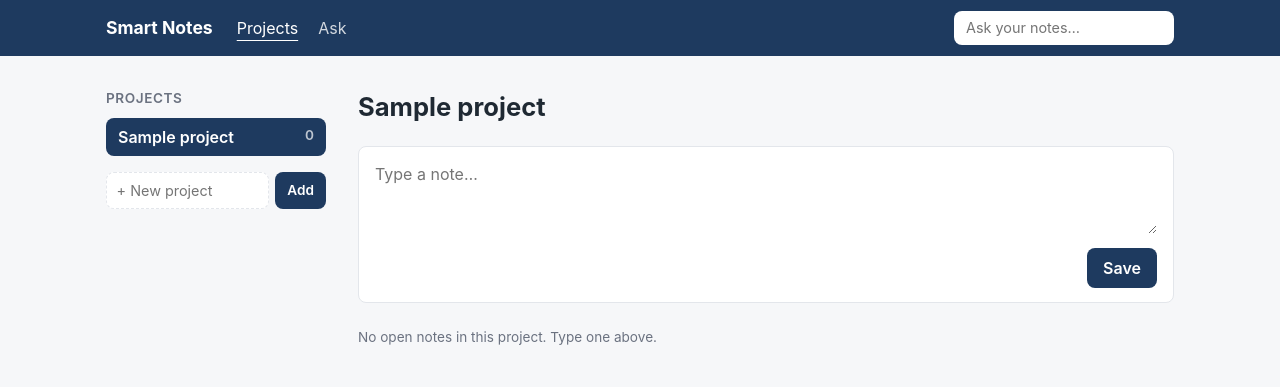
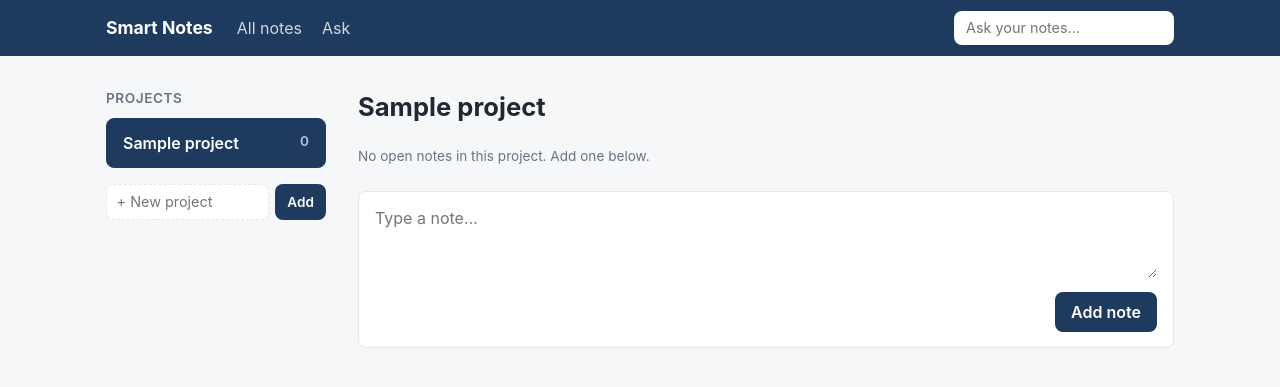
Before and after one commit to Sajoy2129/smart-notes, a Flask app: page /project/1 in a window 1280 px wide. Shown: the top 387 px of the page. Run offline with Flask 3, Linux system fonts and the light colour scheme; tables that the repository leaves empty hold one stand-in row (values such as "Sample post").

Commit message:
Make home an All notes page and move the add-note box below the cards
Home shows open notes from every project, labelled with their project,
with an add-note box that has a project menu. Projects in the sidebar
are separate boxes. Project pages also put the add box at the bottom.

Co-Authored-By: Claude Opus 5.5 <noreply@anthropic.com>

```diff
--- a/app.py
+++ b/app.py
@@ -61,11 +61,10 @@ def create_app(db_path=db.DEFAULT_DB_PATH):
 
     @app.route("/")
     def index():
-        """Open the first project, or show a welcome screen when there are none."""
-        projects = db.list_projects(app.config["DATABASE"])
-        if projects:
-            return redirect(url_for("view_project", project_id=projects[0]["id"]))
-        return render_template("index.html", projects=[])
+        """All open notes from every project, or a welcome screen when there are none."""
+        if not db.list_projects(app.config["DATABASE"]):
+            return render_template("index.html", projects=[])
+        return render_notes_page()
 
     @app.route("/projects", methods=["POST"])
     def create_project():
@@ -76,39 +75,32 @@ def create_app(db_path=db.DEFAULT_DB_PATH):
         project_id = db.create_project(app.config["DATABASE"], name[:MAX_PROJECT_NAME])
         return redirect(url_for("view_project", project_id=project_id))
 
-    def render_project(project, body="", error=None):
-        """The project page: sidebar, add-note box and the open notes as cards."""
+    def render_notes_page(project=None, error=None, body=""):
+        """Sidebar, note cards and the add-note box.
+
+        With a project: that project's open notes. Without: "All notes" from every project.
+        """
         db_path = app.config["DATABASE"]
-        return render_template(
-            "project.html",
+        if project:
+            notes = db.list_project_notes(db_path, project["id"])
+        else:
+            notes = db.list_open_notes(db_path)
+        page = render_template(
+            "notes.html",
             projects=db.list_projects(db_path),
             project=project,
-            notes=db.list_project_notes(db_path, project["id"]),
-            body=body,
+            notes=notes,
             error=error,
+            body=body,  # keeps what was typed when there is an error
         )
+        # Status 400 = bad request: the page is shown again with the error message.
+        return (page, 400) if error else page
 
-    @app.route("/project/<int:project_id>")
-    def view_project(project_id):
-        project = db.get_project(app.config["DATABASE"], project_id)
-        if project is None:
-            abort(404)
-        return render_project(project)
-
-    @app.route("/project/<int:project_id>/notes", methods=["POST"])
-    def add_note(project_id):
+    def save_note(project, body):
+        """Save a note in a project, then let Claude analyse it. Return the note id."""
         db_path = app.config["DATABASE"]
-        project = db.get_project(db_path, project_id)
-        if project is None:
-            abort(404)
-
-        body = request.form.get("body", "").strip()
-        if not body:
-            # Status 400 = bad request. The page is shown again with a message.
-            return render_project(project, error="Please type a note first."), 400
-
         # Save first, so the note is kept even if the AI step fails.
-        note_id = db.create_note(db_path, "", body, project_id=project_id)
+        note_id = db.create_note(db_path, "", body, project_id=project["id"])
         note = db.get_note(db_path, note_id)
 
         # Notes have no title, so the project name gives Claude the context instead.
@@ -118,7 +110,40 @@ def create_app(db_path=db.DEFAULT_DB_PATH):
                 db_path, note_id, analysis["summary"], analysis["action_items"], analysis["tags"]
             )
         flash("Note saved ✓")
+        return note_id
+
+    @app.route("/project/<int:project_id>")
+    def view_project(project_id):
+        project = db.get_project(app.config["DATABASE"], project_id)
+        if project is None:
+            abort(404)
+        return render_notes_page(project)
+
+    @app.route("/project/<int:project_id>/notes", methods=["POST"])
+    def add_note(project_id):
+        """Add-note box on a project page."""
+        project = db.get_project(app.config["DATABASE"], project_id)
+        if project is None:
+            abort(404)
+        body = request.form.get("body", "").strip()
+        if not body:
+            return render_notes_page(project, error="Please type a note first.")
+        save_note(project, body)
         return redirect(url_for("view_project", project_id=project_id))
+
+    @app.route("/notes", methods=["POST"])
+    def add_note_from_all_notes():
+        """Add-note box on the All notes page, where a menu picks the project."""
+        project = db.get_project(
+            app.config["DATABASE"], request.form.get("project_id", type=int)
+        )
+        body = request.form.get("body", "").strip()
+        if project is None:
+            return render_notes_page(error="Please choose a project for the note.", body=body)
+        if not body:
+            return render_notes_page(error="Please type a note first.")
+        save_note(project, body)
+        return redirect(url_for("index"))
 
     @app.route("/note/<int:note_id>")
     def view_note(note_id):
--- a/static/app.css
+++ b/static/app.css
@@ -178,23 +178,35 @@ main.container {
   list-style: none;
 }
 
+/* Each project is its own white box, stacked with a gap */
+.project-list {
+  display: flex;
+  flex-direction: column;
+  gap: 0.6rem;
+}
+
 .project-list a {
   display: flex;
   justify-content: space-between;
-  padding: 0.45rem 0.75rem;
+  padding: 0.75rem 1rem;
   color: var(--text);
   text-decoration: none;
+  background: var(--card);
+  border: 1px solid var(--border);
   border-radius: var(--radius);
+  transition: border-color 0.15s, box-shadow 0.15s;
 }
 
 .project-list a:hover {
-  background: var(--tag-bg);
+  border-color: #c9d3e0;
+  box-shadow: 0 2px 8px rgba(30, 58, 95, 0.06);
 }
 
 .project-list a[aria-current="page"] {
   font-weight: 600;
   color: #fff;
   background: var(--navy);
+  border-color: var(--navy);
 }
 
 .project-list .count {
@@ -223,9 +235,22 @@ main.container {
 }
 
 /* Add-note box at the top of a project */
+/* Add-note box, below the cards */
 .quick-add {
   padding: 0.9rem 1rem;
-  margin-bottom: 1.5rem;
+  margin-top: 1.5rem;
+}
+
+.quick-add select {
+  max-width: 200px;
+  padding: 0.45rem 0.6rem;
+  margin-right: auto; /* pushes the Save button to the right */
+  font: inherit;
+  font-size: 0.9rem;
+  color: var(--text);
+  background: #fff;
+  border: 1px solid var(--border);
+  border-radius: var(--radius);
 }
 
 .quick-add textarea {
@@ -244,7 +269,18 @@ main.container {
 }
 
 .empty-hint {
-  margin-top: 1rem;
+  margin: 0;
+}
+
+/* Project name on cards in All notes */
+.note-project {
+  display: block;
+  margin-bottom: 0.35rem;
+  font-size: 0.75rem;
+  font-weight: 600;
+  color: var(--navy);
+  letter-spacing: 0.04em;
+  text-transform: uppercase;
 }
 
 /* ---------- Note cards in a grid: as many 240px+ columns as fit ---------- */
@@ -619,7 +655,7 @@ main.container {
 
   /* Projects become a row of chips instead of a tall list */
   .project-list {
-    display: flex;
+    flex-direction: row;
     flex-wrap: wrap;
     gap: 0.4rem;
   }
--- a/templates/layout.html
+++ b/templates/layout.html
@@ -14,7 +14,7 @@
       <nav class="nav-links">
         {# aria-current marks the page you're on, for styling and screen readers #}
         <a href="{{ url_for('index') }}"
-           {% if request.endpoint in ('index', 'view_project') %}aria-current="page"{% endif %}>Projects</a>
+           {% if request.endpoint == 'index' %}aria-current="page"{% endif %}>All notes</a>
         <a href="{{ url_for('ask') }}"
            {% if request.endpoint == 'ask' %}aria-current="page"{% endif %}>Ask</a>
       </nav>
--- /dev/null
+++ b/templates/notes.html
@@ -0,0 +1,75 @@
+{% extends "layout.html" %}
+
+{# Two pages share this template:
+   - a project page (project is set): that project's open notes
+   - "All notes" on the home page (project is None): open notes from every project #}
+
+{% block title %}{{ project.name if project else "All notes" }} – Smart Notes{% endblock %}
+{% block container_class %}container-wide{% endblock %}
+
+{% block content %}
+<div class="workspace">
+  {% include "_sidebar.html" %}
+
+  <section>
+    <h1>{{ project.name if project else "All notes" }}</h1>
+
+    {% if notes %}
+      <ul class="note-grid">
+        {% for note in notes %}
+          <li class="note-card card">
+            <a class="note-link" href="{{ url_for('view_note', note_id=note.id) }}">
+              {% if not project and note.project_name %}
+                <span class="note-project">{{ note.project_name }}</span>
+              {% endif %}
+              <p class="note-text">{{ note.body }}</p>
+              <time class="muted" datetime="{{ note.created_at }}"
+                    title="{{ note.created_at | nice_date }}">{{ note.created_at | time_ago }}</time>
+            </a>
+            <div class="note-card-footer">
+              <div class="tags">
+                {% for tag in note.tags %}<span class="tag">{{ tag }}</span>{% endfor %}
+              </div>
+              <form method="post" action="{{ url_for('complete_note', note_id=note.id) }}">
+                <button class="button-complete" type="submit">✓ Complete</button>
+              </form>
+            </div>
+          </li>
+        {% endfor %}
+      </ul>
+    {% else %}
+      <p class="muted empty-hint">No open notes{% if project %} in this project{% endif %}. Add one below.</p>
+    {% endif %}
+
+    {% if error %}
+      <p class="alert" role="alert">{{ error }}</p>
+    {% endif %}
+
+    <form class="card quick-add" method="post" id="note-form"
+          action="{{ url_for('add_note', project_id=project.id) if project else url_for('add_note_from_all_notes') }}">
+      <textarea name="body" rows="3" required aria-label="New note"
+                placeholder="Type a note…">{{ body }}</textarea>
+      <div class="form-actions">
+        {% if not project %}
+          <select name="project_id" required aria-label="Project for this note">
+            {% for item in projects %}
+              <option value="{{ item.id }}">{{ item.name }}</option>
+            {% endfor %}
+          </select>
+        {% endif %}
+        <span class="saving" hidden><span class="spinner"></span> Claude is reading your note…</span>
+        <button class="button" type="submit">Add note</button>
+      </div>
+    </form>
+  </section>
+</div>
+
+<script>
+  // Saving waits for Claude, which can take a few seconds. Show a spinner and stop
+  // double clicks. "submit" only fires once the note box is filled in.
+  document.getElementById("note-form").addEventListener("submit", function () {
+    this.querySelector("button").disabled = true;
+    this.querySelector(".saving").hidden = false;
+  });
+</script>
+{% endblock %}
--- a/templates/project.html
+++ /dev/null
@@ -1,61 +0,0 @@
-{% extends "layout.html" %}
-
-{% block title %}{{ project.name }} – Smart Notes{% endblock %}
-{% block container_class %}container-wide{% endblock %}
-
-{% block content %}
-<div class="workspace">
-  {% include "_sidebar.html" %}
-
-  <section>
-    <h1>{{ project.name }}</h1>
-
-    {% if error %}
-      <p class="alert" role="alert">{{ error }}</p>
-    {% endif %}
-
-    <form class="card quick-add" method="post" id="note-form"
-          action="{{ url_for('add_note', project_id=project.id) }}">
-      <textarea name="body" rows="3" required aria-label="New note"
-                placeholder="Type a note…">{{ body }}</textarea>
-      <div class="form-actions">
-        <span class="saving" hidden><span class="spinner"></span> Claude is reading your note…</span>
-        <button class="button" type="submit">Save</button>
-      </div>
-    </form>
-
-    {% if notes %}
-      <ul class="note-grid">
-        {% for note in notes %}
-          <li class="note-card card">
-            <a class="note-link" href="{{ url_for('view_note', note_id=note.id) }}">
-              <p class="note-text">{{ note.body }}</p>
-              <time class="muted" datetime="{{ note.created_at }}"
-                    title="{{ note.created_at | nice_date }}">{{ note.created_at | time_ago }}</time>
-            </a>
-            <div class="note-card-footer">
-              <div class="tags">
-                {% for tag in note.tags %}<span class="tag">{{ tag }}</span>{% endfor %}
-              </div>
-              <form method="post" action="{{ url_for('complete_note', note_id=note.id) }}">
-                <button class="button-complete" type="submit">✓ Complete</button>
-              </form>
-            </div>
-          </li>
-        {% endfor %}
-      </ul>
-    {% else %}
-      <p class="muted empty-hint">No open notes in this project. Type one above.</p>
-    {% endif %}
-  </section>
-</div>
-
-<script>
-  // Saving waits for Claude, which can take a few seconds. Show a spinner and stop
-  // double clicks. "submit" only fires once the note box is filled in.
-  document.getElementById("note-form").addEventListener("submit", function () {
-    this.querySelector("button").disabled = true;
-    this.querySelector(".saving").hidden = false;
-  });
-</script>
-{% endblock %}
```
Also changed, not shown: DESIGN.md (+8 -5 lines), SPEC.md (+8 -6 lines), db.py (+12 -0 lines), tests/test_app.py (+55 -7 lines), tests/test_db.py (+14 -0 lines).
